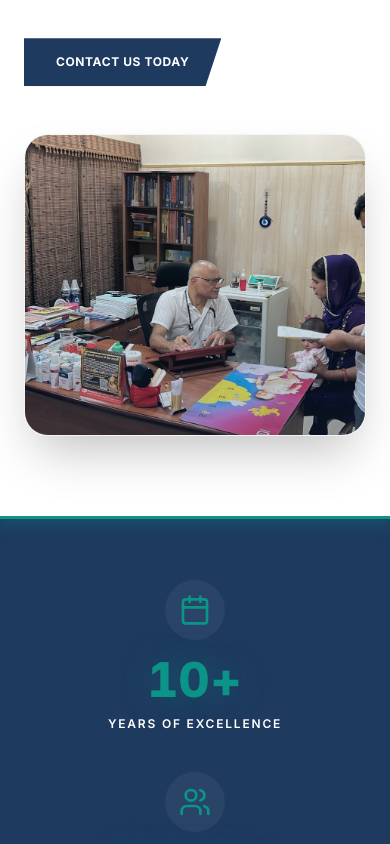
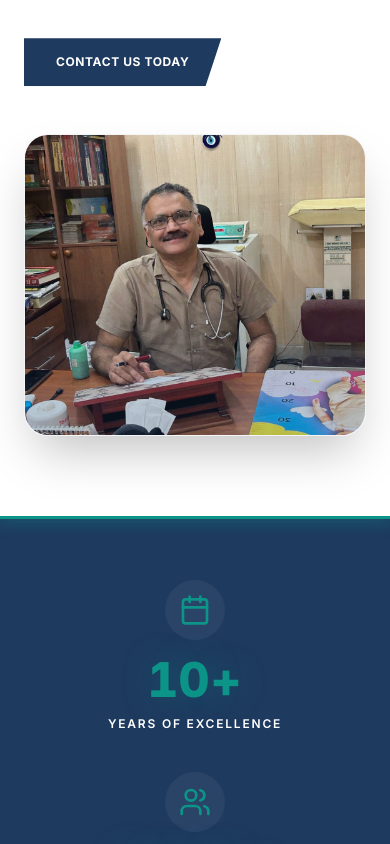
Before and after one commit to Amangupta3006/Hospital-website, a Next.js app in the folder hisar-hospital/: page / in a window 390 px wide. Shown: the part 1720-2564 px from the top of the page. Built offline with nearby package versions, Linux system fonts and the light colour scheme; a web font is replaced by a local one.

Commit message:
Fix hero section mobile layout and responsive sizing

```diff
--- a/hisar-hospital/src/components/About.tsx
+++ b/hisar-hospital/src/components/About.tsx
@@ -98,7 +98,7 @@ export default function About() {
             <div className="relative rounded-3xl overflow-hidden shadow-2xl border border-gray-100 group">
               <Image
                 alt="Pediatrician examining infant"
-                src="/img19.jpeg"
+                src="/slide1.jpeg"
                 width={640}
                 height={450}
                 className="w-full h-[300px] sm:h-[400px] md:h-[450px] object-cover transition-transform duration-700 group-hover:scale-105"
--- a/hisar-hospital/src/data/index.ts
+++ b/hisar-hospital/src/data/index.ts
@@ -69,7 +69,7 @@ export const valuesData: ValueItem[] = [
     icon: "Eye",
     content:
       "To be Haryana's most trusted children's hospital, setting the highest standards in paediatric and neonatal care, accessible to every family.",
-    imageUrl: "/slide1.jpeg",
+    imageUrl: "/slide2.jpeg",
   },
   {
     id: "MOTTO",
@@ -90,16 +90,15 @@ export const valuesData: ValueItem[] = [
 ];
 
 export const servicesData: ServiceItem[] = [
-  { id: 1,  title: "General Pediatrics",          imageUrl: "/img19.jpeg" },
+  { id: 1,  title: "General Pediatrics",          imageUrl: "/general.jpeg" },
   { id: 2,  title: "Pediatric Emergency",          imageUrl: "/img12.jpeg" },
   { id: 3,  title: "Neonatology (NICU)",           imageUrl: "/img26.jpeg" },
   { id: 4,  title: "Vaccination & Immunization",   imageUrl: "/img13.jpeg" },
-  { id: 5,  title: "Pediatric Surgery",            imageUrl: "/img25.jpeg" },
-  { id: 6,  title: "Pediatric Pulmonology",        imageUrl: "/img16.jpeg" },
+  { id: 5,  title: "Pediatric Cardiology",         imageUrl: "/img25.jpeg" },
   { id: 7,  title: "Pharmacy",                     imageUrl: "/img1.jpeg"  },
   { id: 8,  title: "Pediatric ENT",                imageUrl: "/motto.jpeg" },
   { id: 9,  title: "ICU & Critical Care",          imageUrl: "/img27.jpeg" },
-  { id: 10, title: "Pharmacy & Laboratory",        imageUrl: "/img18.jpeg" },
+  { id: 10, title: "Laboratory Collection Center", imageUrl: "/img18.jpeg" },
   { id: 11, title: "Diagnostic Center",            imageUrl: "/img17.jpeg" },
   { id: 12, title: "Ambulance Service",            imageUrl: "/img5.jpeg"  },
 ];
```
Also changed, not shown: hisar-hospital/public/general.jpeg (renamed from hisar-hospital/photo/WhatsApp Image 2026-09-25 at 1.40.47 PM.jpeg).
